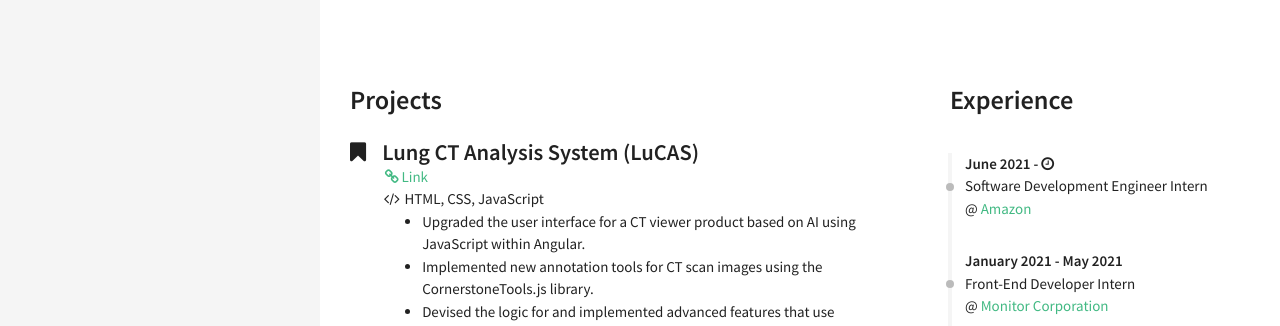
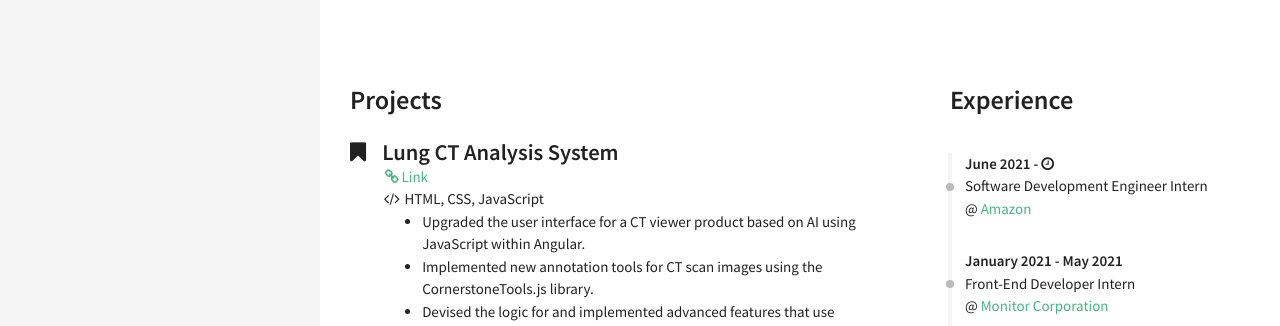
Before and after one commit to hskim37/hskim37.github.io, a Jekyll site: the page built from index.html, in a window 1280 px wide. Shown: the top 326 px of the page. Built offline with Jekyll 4.4.1, drawn with Linux system fonts in a browser that asks for light colours.

Commit message:
Update projects.yml

```diff
--- a/_data/index/projects.yml
+++ b/_data/index/projects.yml
@@ -1,4 +1,4 @@
-- name: Lung CT Analysis System (LuCAS)
+- name: Lung CT Analysis System
   code: HTML, CSS, JavaScript
   link: http://monitorcorp.ai/index.php/lucas/
   descr: <ul class="bullets">
```
